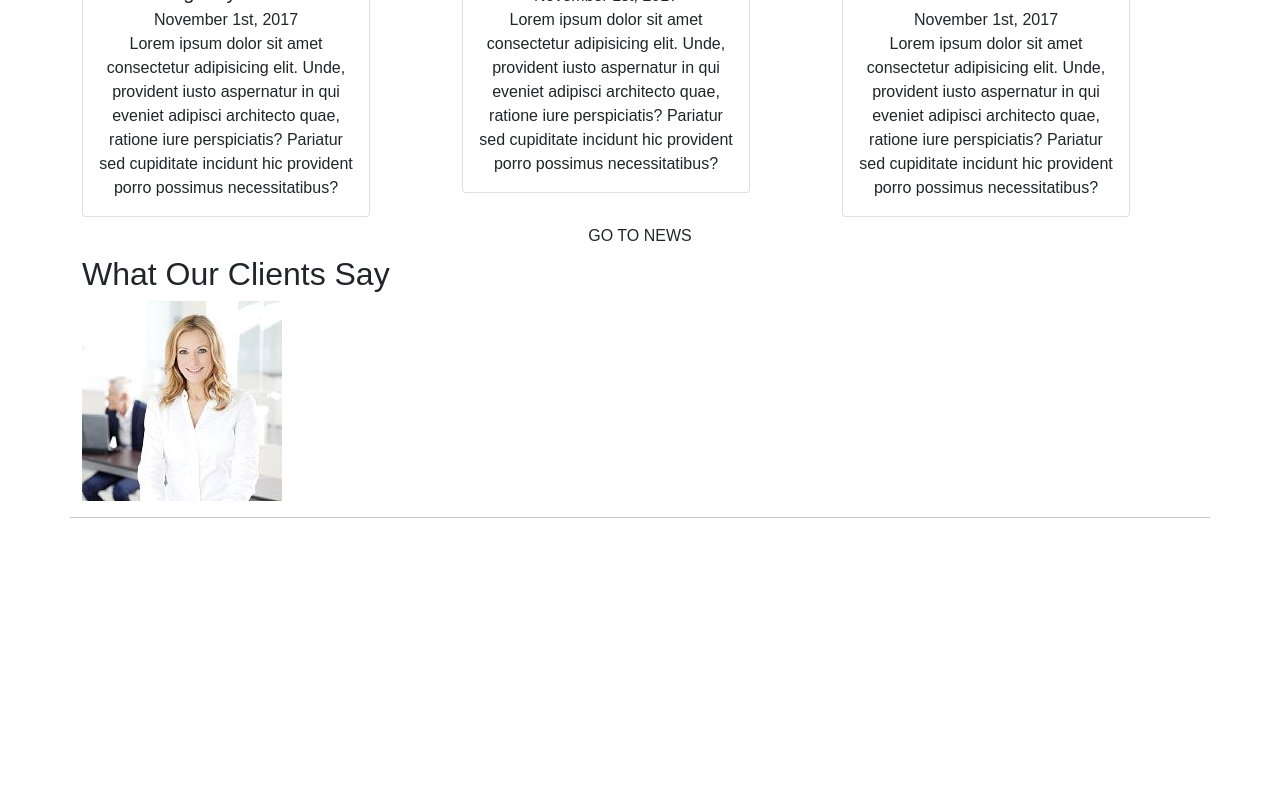
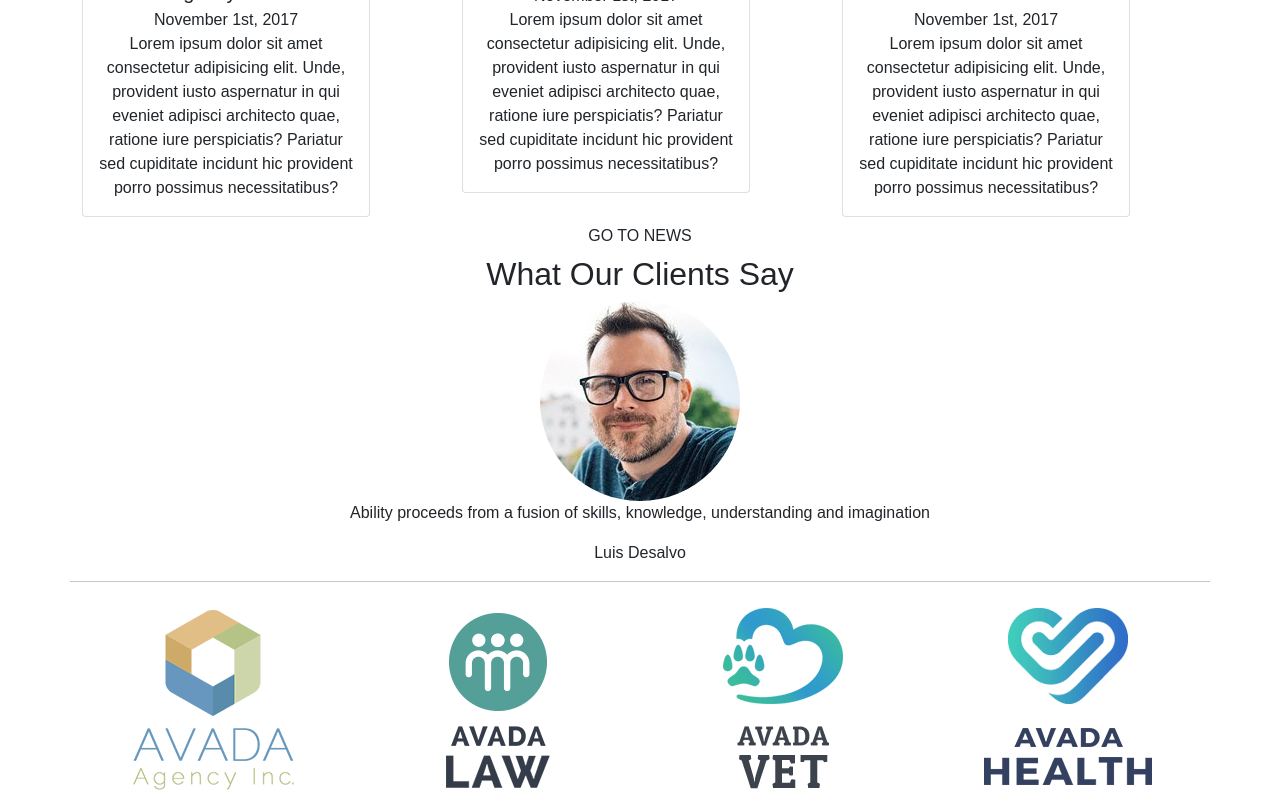
Before and after one commit to sergiojanko/proj-html-vuejs, a Vue app: page / in a window 1280 px wide. Shown: the part 2540-3340 px from the top of the page. Before the commit the page ends 3074 px from the top, so only its background shows below. Built offline with nearby package versions, Linux system fonts and the light colour scheme.

Commit message:
add partners

```diff
--- a/src/components/Partners.vue
+++ b/src/components/Partners.vue
@@ -1,20 +1,20 @@
 <template>
   <section id="partners">
-    <div class="container">
+    <div class="container text-center">
       <div class="row">
         <div class="col-12">
           <h2>What Our Clients Say</h2>
         </div>
         <div class="col-12">
-          <div class="partners">
-            <img src="@/assets/images/testimonials-1.jpg" alt="">
-            <p class="partner-text"></p>
-            <p class="partner-name"></p>
+          <div v-for="(partner, i) in partners" :key="i" class="partners" :class="partner.active ? 'active':'d-none'">
+            <img :src="getImageUrl(partner.img)" alt="">
+            <p class="partner-text">{{partner.text}}</p>
+            <p class="partner-name">{{partner.name}}</p>
           </div>
         </div>
         <hr>
-        <div class="col-3">
-          <div class="partner-logo"></div>
+        <div v-for="logo in logos" :key="logo" class="col-3">
+          <div class="partner-logo"><img :src="getImageUrl(logo)" alt=""></div>
         </div>
       </div>
 
@@ -25,9 +25,36 @@
 <script>
 export default {
 name:"Partners",
+data(){
+  return{
+    partners: [
+      {
+        img: "testimonials-2.jpg",
+        text: "Ability proceeds from a fusion of skills, knowledge, understanding and imagination",
+        name: "Luis Desalvo",
+        active: true,
+      },
+      {
+        img: "testimonials-1.jpg",
+        text: "Ability proceeds from a fusion of skills, knowledge, understanding and imagination",
+        name: "Luisa Salvode",
+        active: false,
+      },
+    ],
+    logos: ["clients_partner_1-200x202.png","clients_partner_2-200x202.png","clients_partner_3-200x202.png","clients_partner_4-200x202.png"],
+  }
+},
+methods: {
+  getImageUrl(img){
+    return require("../assets/images/" + img);
+  },
+}
 }
 </script>
 
-<style>
-
+<style lang="scss" scoped>
+.partners img
+{
+  border-radius: 50%;
+}
 </style>
```
